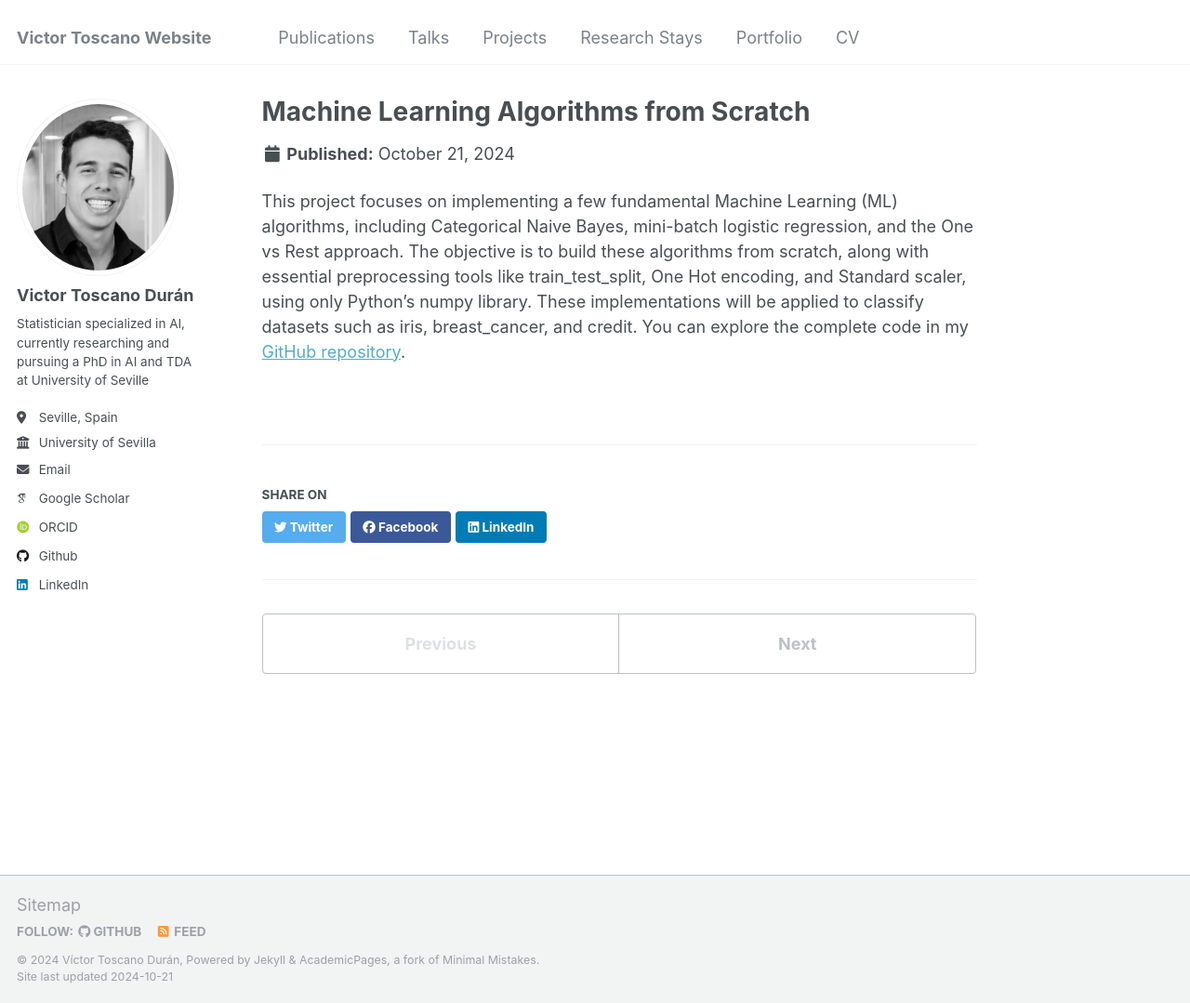
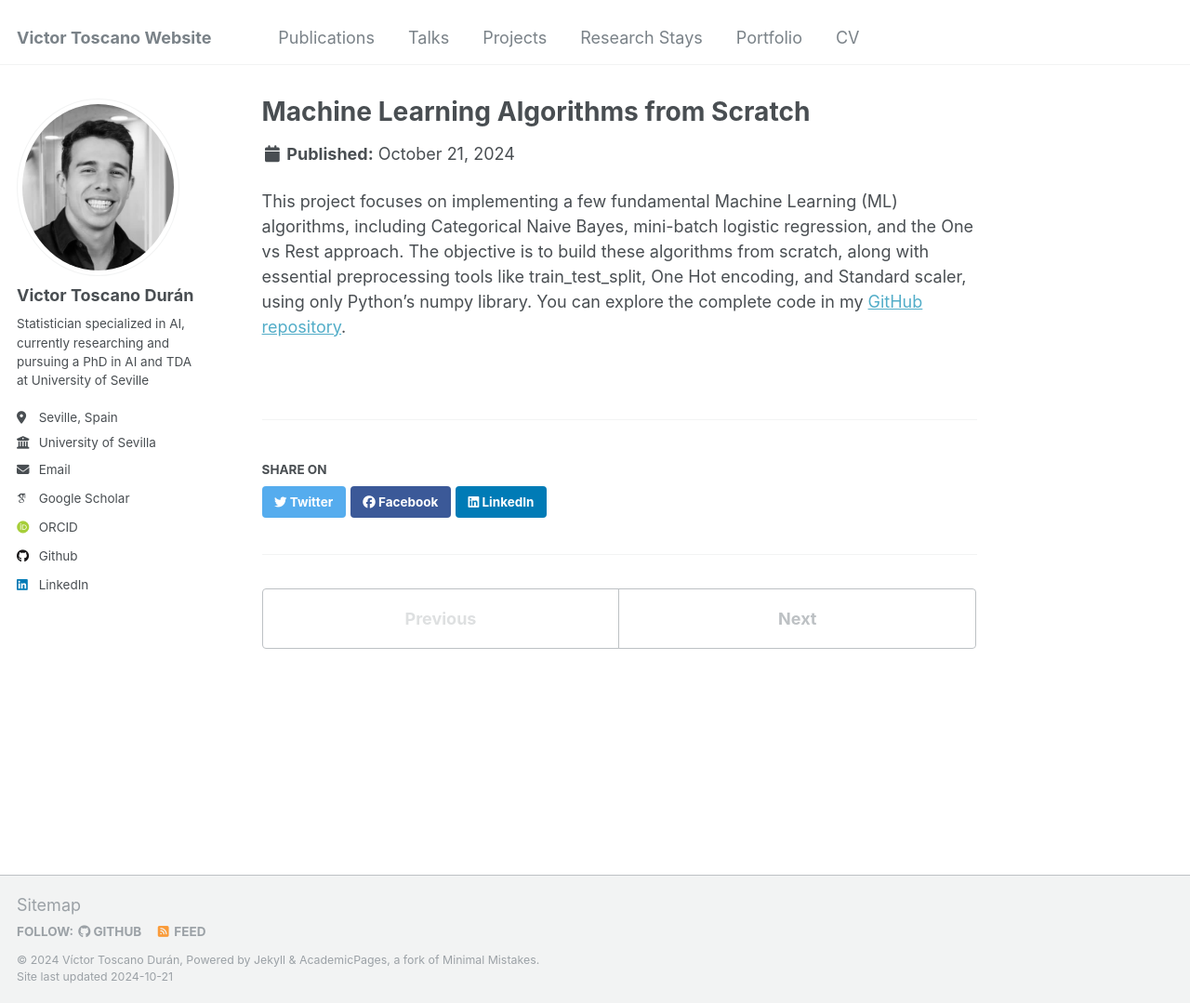
Before and after one commit to victosdur/victosdur.github.io, a Jekyll site: the page built from _portfolio/MLbasic.md, in a window 1280 px wide and 1079 px high. Shown: the whole window at 93% size. Built offline with Jekyll 4.4.1, drawn with Linux system fonts in a browser that asks for light colours; some web fonts are replaced.

Commit message:
Update portfolio

```diff
--- a/_portfolio/MLbasic.md
+++ b/_portfolio/MLbasic.md
@@ -4,4 +4,4 @@ excerpt: "An implementation of some of the classic ML algorithms from scratch."
 collection: portfolio
 ---
 
-This project focuses on implementing a few fundamental Machine Learning (ML) algorithms, including Categorical Naive Bayes, mini-batch logistic regression, and the One vs Rest approach. The objective is to build these algorithms from scratch, along with essential preprocessing tools like train_test_split, One Hot encoding, and Standard scaler, using only Python's numpy library. These implementations will be applied to classify datasets such as iris, breast_cancer, and credit. You can explore the complete code in my [GitHub repository](https://github.com/victosdur77/MLAlgorithms.git).
+This project focuses on implementing a few fundamental Machine Learning (ML) algorithms, including Categorical Naive Bayes, mini-batch logistic regression, and the One vs Rest approach. The objective is to build these algorithms from scratch, along with essential preprocessing tools like train_test_split, One Hot encoding, and Standard scaler, using only Python's numpy library. You can explore the complete code in my [GitHub repository](https://github.com/victosdur77/MLAlgorithms.git).
```
